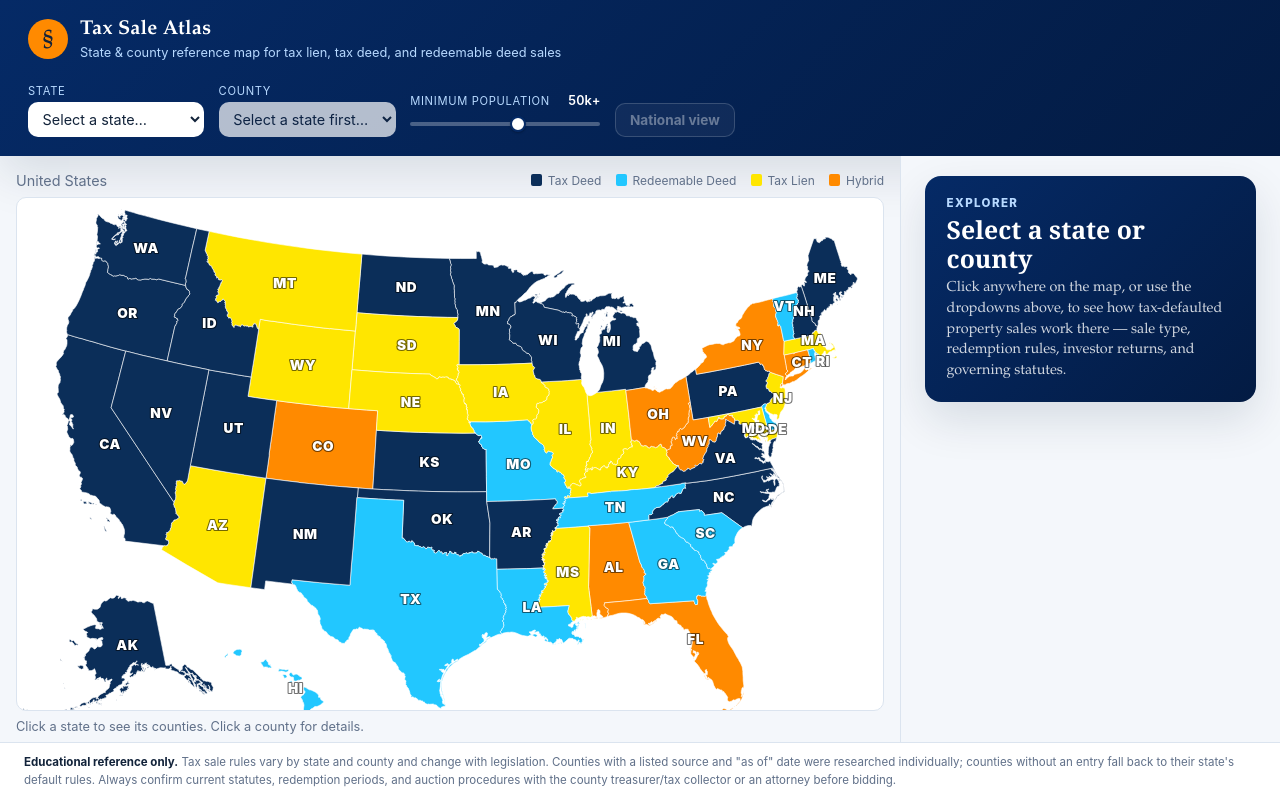
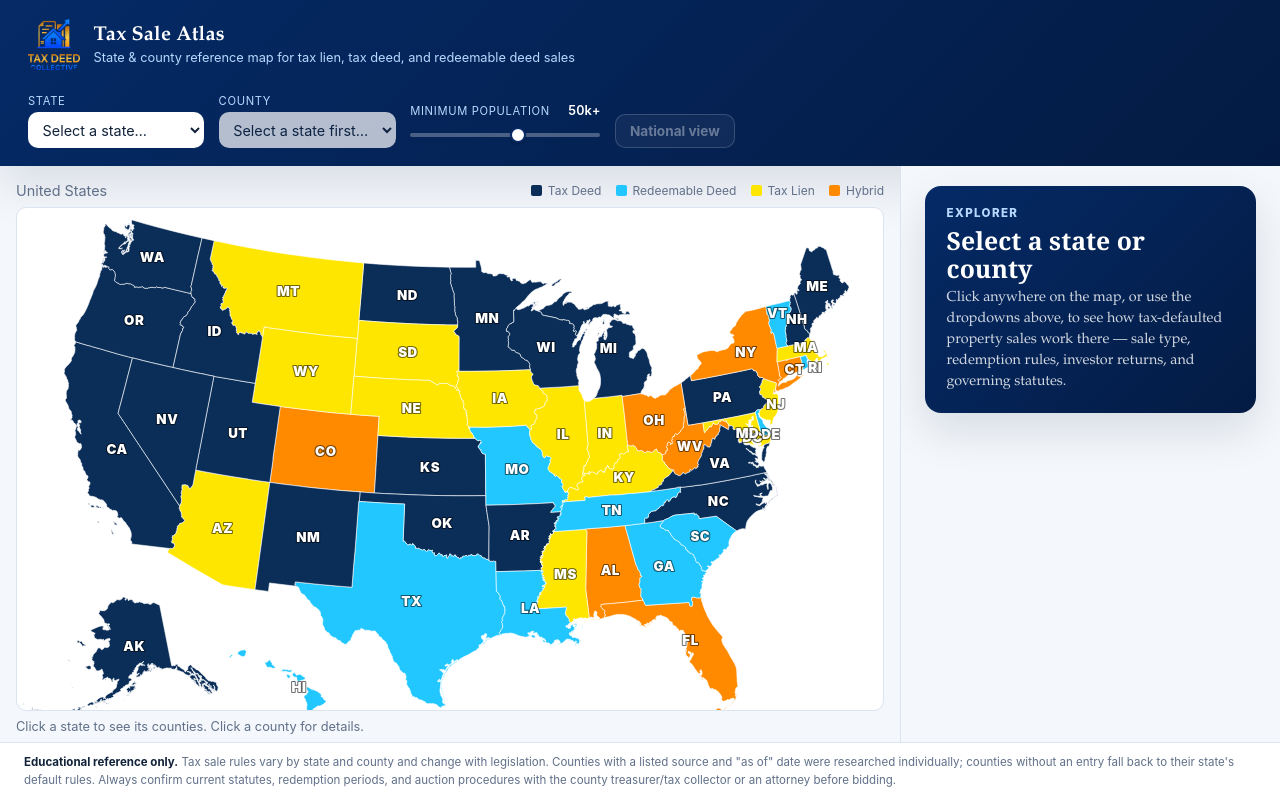
Before and after one commit to fayehall-ai/tax-deed-map, a plain HTML site: page index.html in a window 1280 px wide. Drawn offline with nearby package versions, Linux system fonts and the light colour scheme.

Commit message:
Replace section-mark brand icon with The Tax Deed Collective logo.
Use the official LOGO-1 asset from thetaxdeedcollective.com in the top banner and as the site favicon.

```diff
--- a/index.html
+++ b/index.html
@@ -4,13 +4,20 @@
 <meta charset="utf-8" />
 <meta name="viewport" content="width=device-width, initial-scale=1" />
 <title>Tax Sale Atlas — State &amp; County Explorer</title>
+<link rel="icon" type="image/webp" href="assets/tdc-logo-192.webp" />
+<link rel="apple-touch-icon" href="assets/tdc-logo-192.webp" />
 <link rel="stylesheet" href="style.css" />
 </head>
 <body>
 
 <header class="topbar">
   <div class="brand">
-    <span class="brand-mark">§</span>
+    <img class="brand-logo"
+         src="assets/tdc-logo.webp"
+         width="52"
+         height="51"
+         alt="The Tax Deed Collective"
+         decoding="async" />
     <div>
       <h1>Tax Sale Atlas</h1>
       <p>State &amp; county reference map for tax lien, tax deed, and redeemable deed sales</p>
--- a/style.css
+++ b/style.css
@@ -52,20 +52,17 @@ body {
   box-shadow: var(--shadow);
 }
 
-.brand { display: flex; align-items: center; gap: 0.75rem; }
+.brand { display: flex; align-items: center; gap: 0.85rem; }
 
-.brand-mark {
-  display: inline-flex;
-  align-items: center;
-  justify-content: center;
-  width: 2.5rem;
-  height: 2.5rem;
-  border-radius: 50%;
-  background: var(--highlight);
-  color: var(--ink);
-  font-size: 1.3rem;
-  font-weight: 600;
+/* Official logo from thetaxdeedcollective.com (LOGO-1.webp). */
+.brand-logo {
+  display: block;
+  width: 3.25rem;
+  height: 3.25rem;
+  object-fit: contain;
   flex-shrink: 0;
+  border-radius: 10px;
+  background: transparent;
 }
 
 .brand h1 { margin: 0; font-size: 1.25rem; letter-spacing: 0.01em; color: #fff; }
```
Also changed, not shown: assets/favicon.webp (added), assets/tdc-logo-192.webp (added), assets/tdc-logo.png (added), assets/tdc-logo.webp (added).
